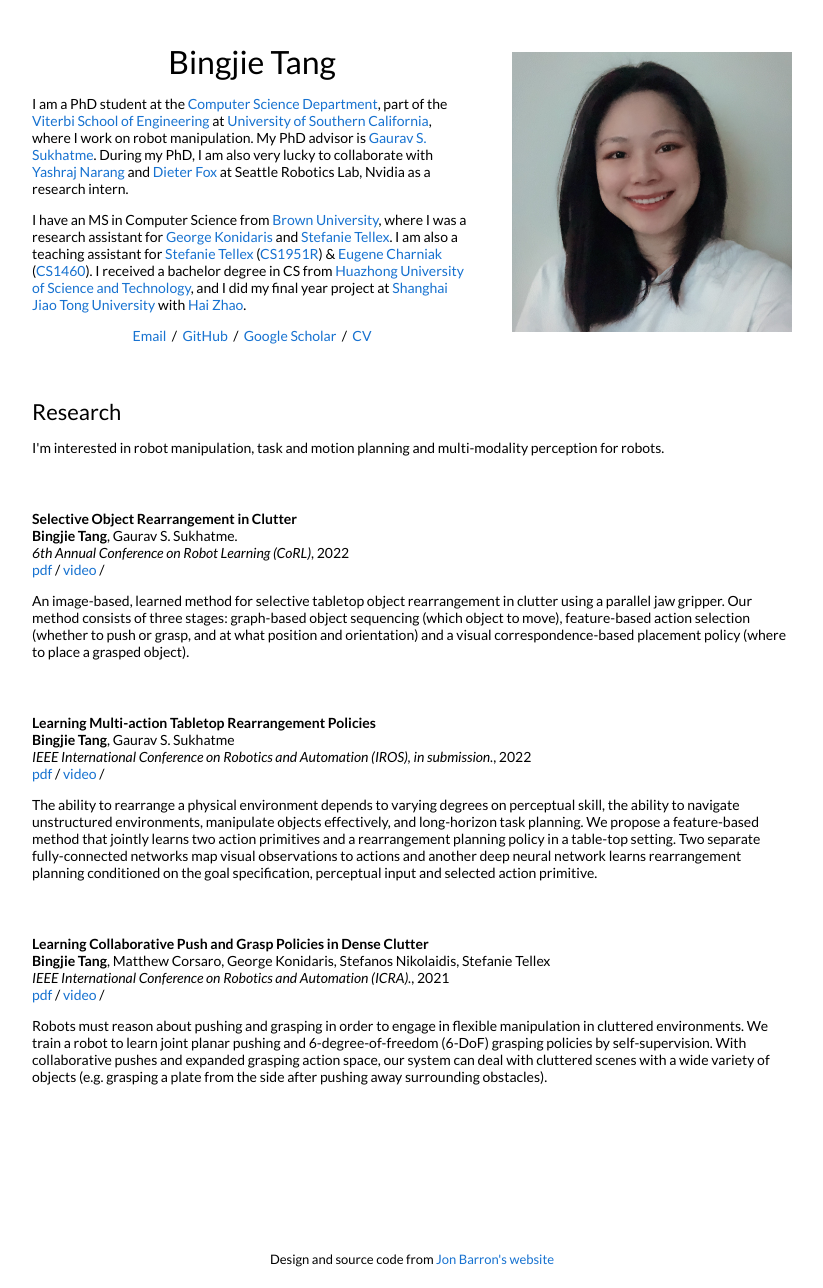
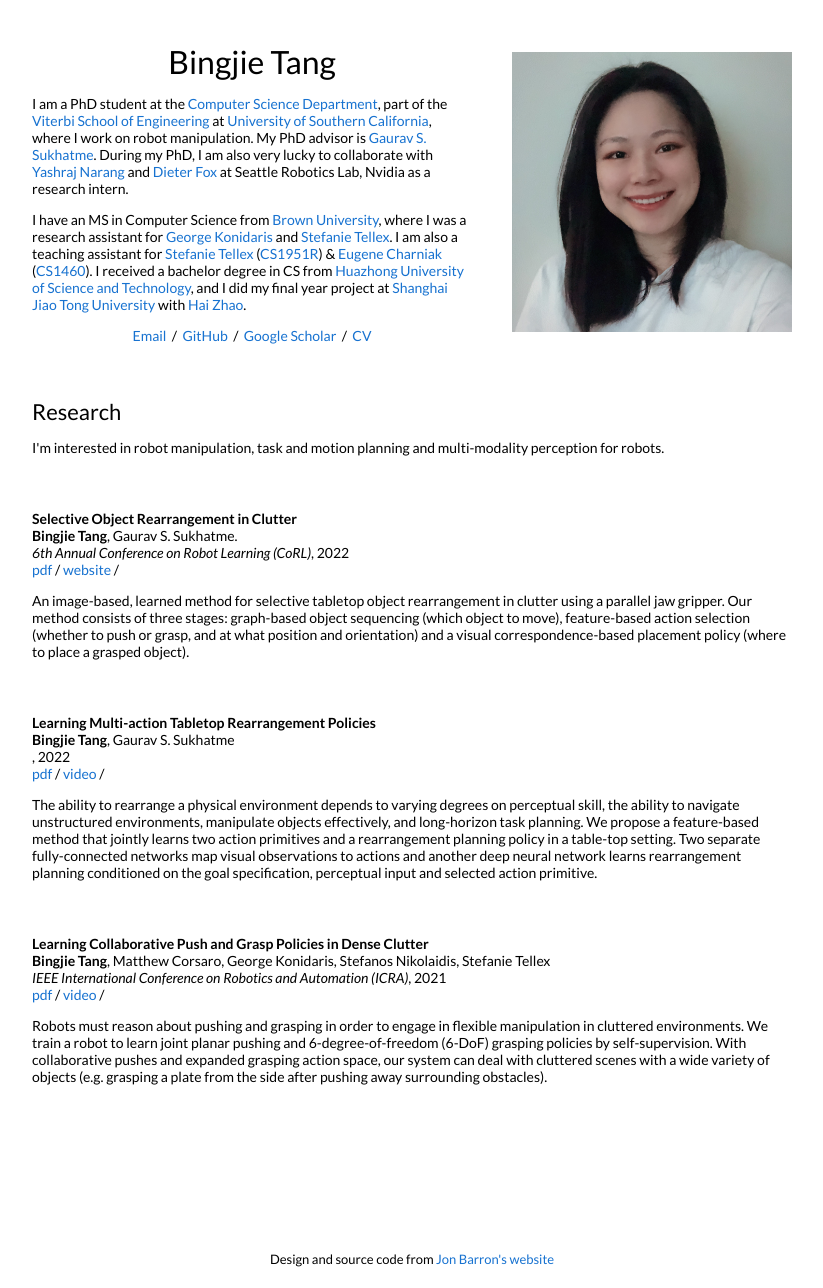
Before and after one commit to bingjietang718/bingjietang718.github.io, a Jekyll site: the page built from _posts/2022-12-14-corl.markdown, in a window 1280 px wide. Shown: the whole page, without its empty margins (228-1051 px from the left). Built offline with Jekyll 4.4.1, drawn with Linux system fonts in a browser that asks for light colours.

Commit message:
update md for corl paper

```diff
--- a/_posts/2021-05-21-pushngrasp.markdown
+++ b/_posts/2021-05-21-pushngrasp.markdown
@@ -5,7 +5,7 @@
 image: /images/icra2021.jpg
 categories: research
 authors: "<strong>Bingjie Tang</strong>, Matthew Corsaro, George Konidaris, Stefanos Nikolaidis, Stefanie Tellex"
-venue: "IEEE International Conference on Robotics and Automation (ICRA)."
+venue: "IEEE International Conference on Robotics and Automation (ICRA)"
 pdf: /pdfs/png2021.pdf
 video: https://youtu.be/TlVekmLOo2g
 ---
--- a/_posts/2021-09-13-rearrange.markdown
+++ b/_posts/2021-09-13-rearrange.markdown
@@ -2,11 +2,9 @@
 layout: post
 title:  "Learning Multi-action Tabletop Rearrangement Policies"
 date:   2022-03-27
-image: /images/icra2022.png
 categories: research
 author: "Bingjie Tang, Gaurav S. Sukhatme"
 authors: "<strong>Bingjie Tang</strong>, Gaurav S. Sukhatme"
-venue: "IEEE International Conference on Robotics and Automation (IROS), in submission."
 pdf: /pdfs/rearrange2022.pdf
 video: https://youtu.be/NpjiBYt39bw
 ---
--- a/_posts/2022-12-14-corl.markdown
+++ b/_posts/2022-12-14-corl.markdown
@@ -2,10 +2,11 @@
 layout: post
 title:  "Selective Object Rearrangement in Clutter"
 date:   2022-12-14
+image: /images/icra2021.jpg
 categories: research
 authors: "<strong>Bingjie Tang</strong>, Gaurav S. Sukhatme."
 venue: "6th Annual Conference on Robot Learning (CoRL)"
 pdf: /pdfs/corl2022.pdf
-video: https://sites.google.com/view/selective-rearrangement
+website: https://sites.google.com/view/selective-rearrangement
 ---
 An image-based, learned method for selective tabletop object rearrangement in clutter using a parallel jaw gripper. Our method consists of three stages: graph-based object sequencing (which object to move), feature-based action selection (whether to push or grasp, and at what position and orientation) and a visual correspondence-based placement policy (where to place a grasped object).
```
